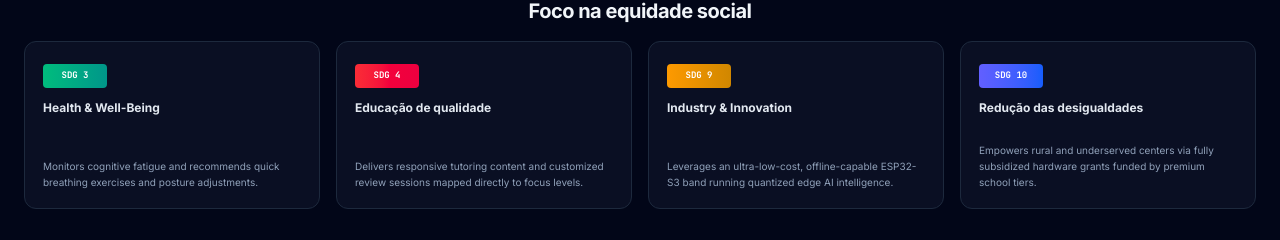
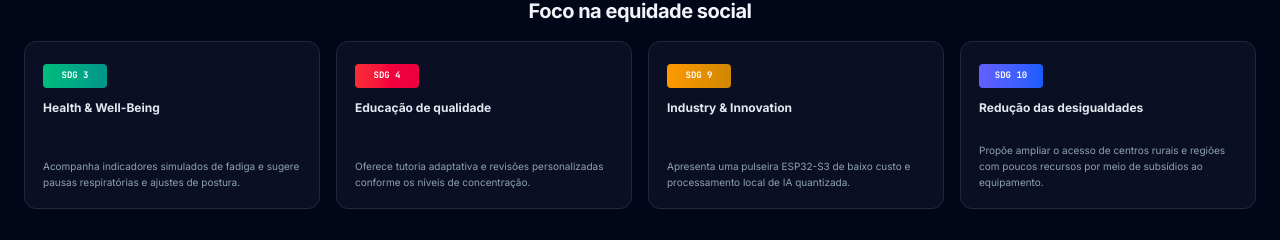
Before and after one commit to Euvouserdoutor/neuroconectandoAI, a React (Vite) app: page / in a window 1280 px wide. Shown: the part 990-1230 px from the top of the page. Built offline with nearby package versions, Linux system fonts and the light colour scheme.

Commit message:
feat(i18n): traduzir mensagens dinamicas em HomePage.tsx

```diff
--- a/src/components/HomePage.tsx
+++ b/src/components/HomePage.tsx
@@ -12,28 +12,28 @@ export default function HomePage({ onNavigate }: HomePageProps) {
     {
       number: "3",
       title: "Health & Well-Being",
-      desc: "Monitors cognitive fatigue and recommends quick breathing exercises and posture adjustments.",
+      desc: "Acompanha indicadores simulados de fadiga e sugere pausas respiratórias e ajustes de postura.",
       color: "from-emerald-500 to-teal-600",
       bg: "bg-slate-900/60"
     },
     {
       number: "4",
       title: "Educação de qualidade",
-      desc: "Delivers responsive tutoring content and customized review sessions mapped directly to focus levels.",
+      desc: "Oferece tutoria adaptativa e revisões personalizadas conforme os níveis de concentração.",
       color: "from-red-500 to-rose-600",
       bg: "bg-slate-900/60"
     },
     {
       number: "9",
       title: "Industry & Innovation",
-      desc: "Leverages an ultra-low-cost, offline-capable ESP32-S3 band running quantized edge AI intelligence.",
+      desc: "Apresenta uma pulseira ESP32-S3 de baixo custo e processamento local de IA quantizada.",
       color: "from-amber-500 to-yellow-600",
       bg: "bg-slate-900/60"
     },
     {
       number: "10",
       title: "Redução das desigualdades",
-      desc: "Empowers rural and underserved centers via fully subsidized hardware grants funded by premium school tiers.",
+      desc: "Propõe ampliar o acesso de centros rurais e regiões com poucos recursos por meio de subsídios ao equipamento.",
       color: "from-indigo-500 to-blue-600",
       bg: "bg-slate-900/60"
     }
```
